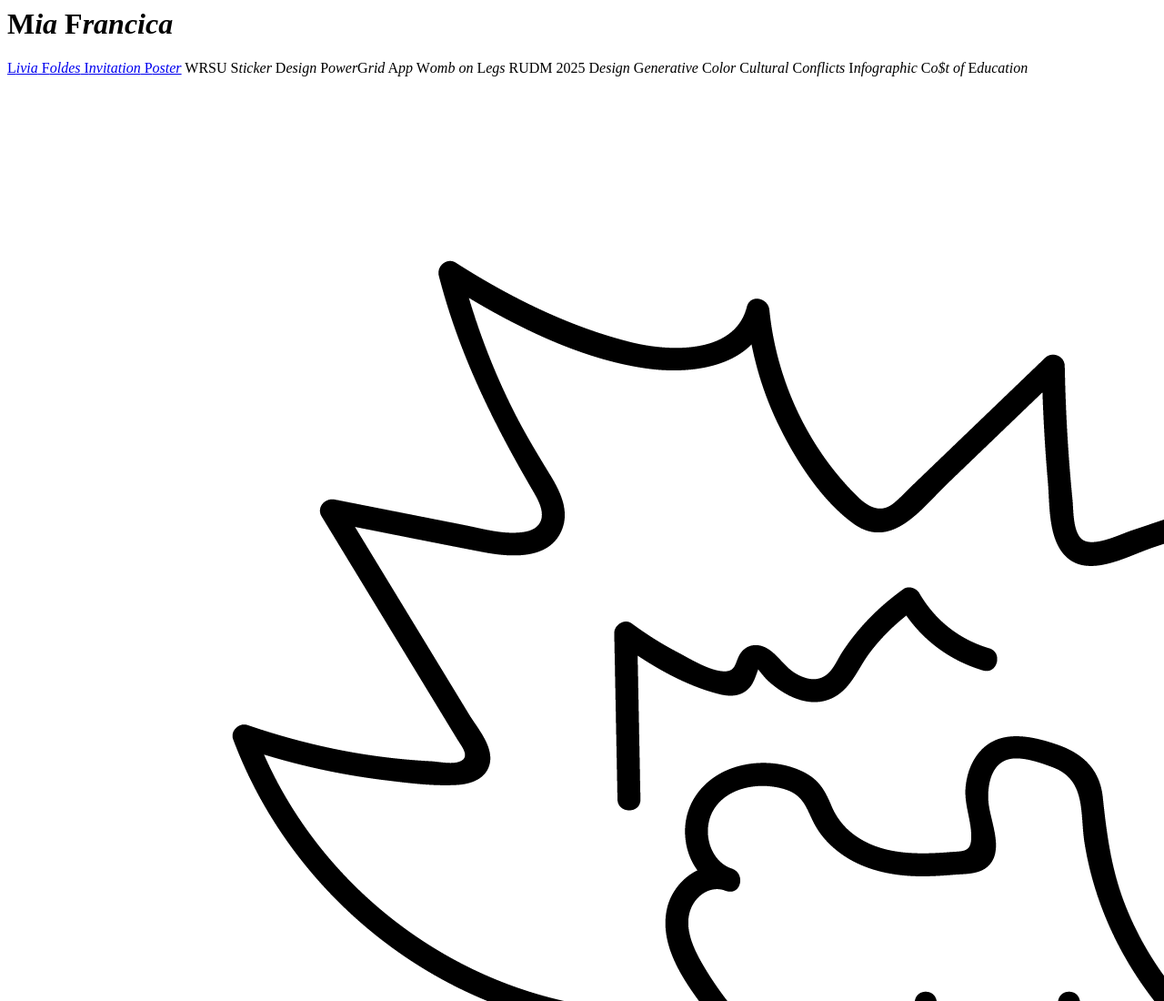
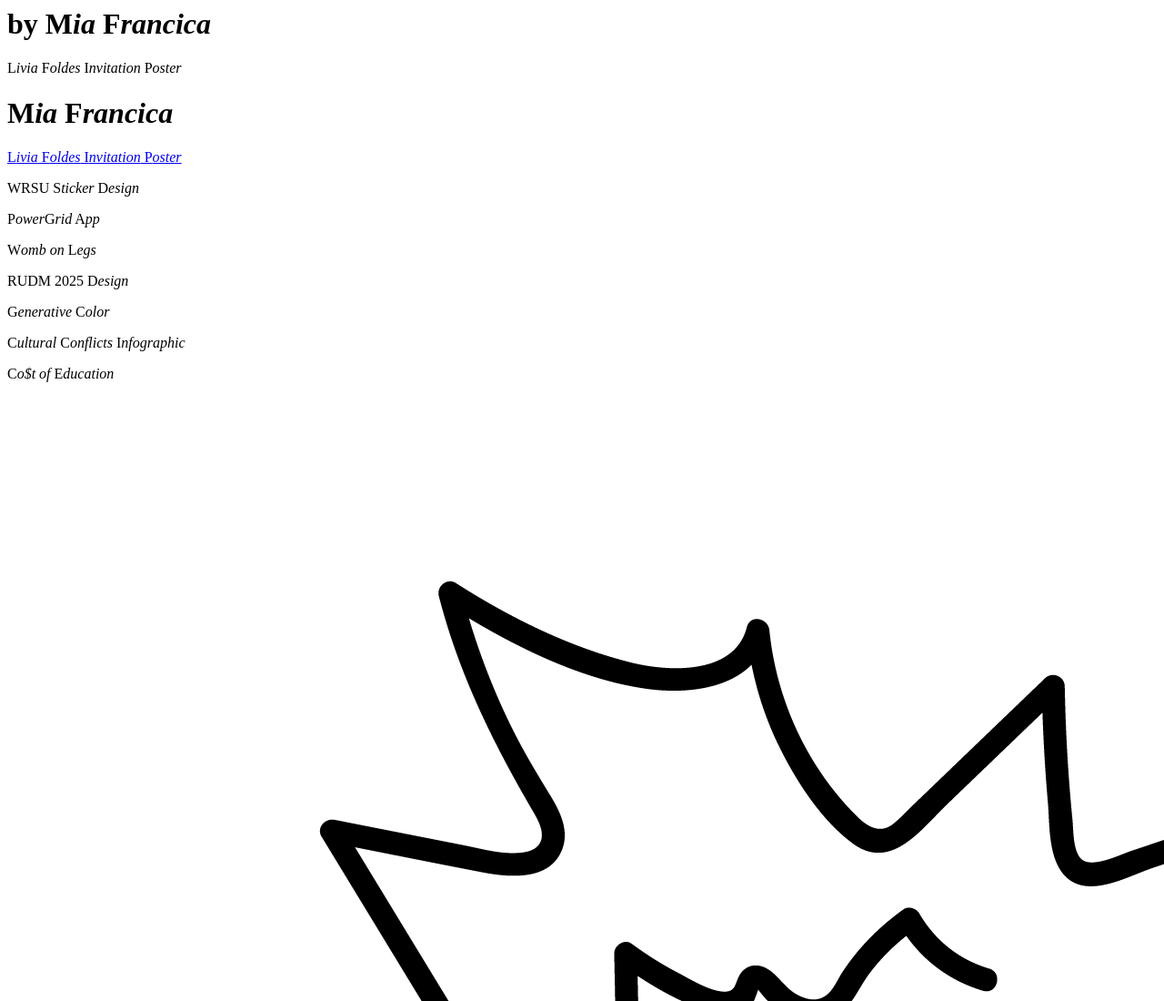
Before and after one commit to hedgehogluvr/portfolio, a website: page index.html in a window 1280 px wide. Shown: the top 1100 px of the page at 91% size. Drawn offline with Linux system fonts and the light colour scheme.

Commit message:
Update index.html

```diff
--- a/index.html
+++ b/index.html
@@ -1,34 +1,37 @@
  <body>
  <!-- Text Content -->
 <div class="text-section" id="text">
-    <h1>M<i>ia</i> F<i>rancica</i></h1>
-    <p1><a href="liviafoldes.html">L<i>ivia</i> F<i>oldes</i> I<i>nvitation</i> P<i>oster</i></a></p1>
-    <p1>WRSU S<i>ticker</i> D<i>esign</i></p1>
-    <p1>P<i>ower</i>G<i>rid</i> A<i>pp</i></p1>
-    <p1>W<i>omb on </i>L<i>egs</i></p1>
-    <p1>RUDM 2025 D<i>esign</i></p1>
-    <p1>G<i>enerative</i> C<i>olor</i></p1>
-    <p1>C<i>ultural </i>C<i>onflicts</i> I<i>nfographic</i></p1>
-    <p1>C<i>o$t of </i>E<i>ducation</i></p1>
+  <h1>by M<i>ia</i> F<i>rancica</i></h1>
+  <p>L<i>ivia</i> F<i>oldes</i> I<i>nvitation</i> P<i>oster</i></p>
+  <h1> M<i>ia</i> F<i>rancica</i></h1>
+  <p> <a href="liviafoldes.html"> L<i>ivia</i> F<i>oldes</i> I<i>nvitation</i> P<i>oster</i></a></p>
+  <p> WRSU S<i>ticker</i> D<i>esign</i> </p>
+  <p>P<i>ower</i>G<i>rid</i> A<i>pp</i></p>
+  <p>W<i>omb on </i>L<i>egs</i> </p>
+  <p>RUDM 2025 D<i>esign</i></p>
+  <p> G<i>enerative</i> C<i>olor</i> </p>
+  <p>C<i>ultural </i>C<i>onflicts</i> I<i>nfographic</i> </p>
+  <p> C<i>o$t of </i>E<i>ducation</i> </p>
   </div>
-
-  <!-- Hedgehog / Toggle Button -->
   <div class="square">
     <img src="black-hedgehog.png" class="img-black" />
     <img src="pink-hedgehog.png" class="img-pink" />
   </div>
-
+      <!-- Black Square Button -->
+      <div class="square" onclick="switchContent()"></div>
       <!-- Image Content -->
       <div class="image-section" id="images">
         <img src="image1.jpg" />
         <img src="image2.jpg" />
         <img src="image8.jpg" />
         <img src="image4.jpg" />
-    <img src="image7.gif" />
+        <img src= "image7.gif" />
         <img src="image3.jpg" />
         <img src="image5.jpg" />
         <img src="image6.jpg" />
+
       </div>
-
+    </p1>
     <script src="script.js"></script>
   </body>
+</html>
```
Lines whose indentation alone changed are shown as unchanged.
